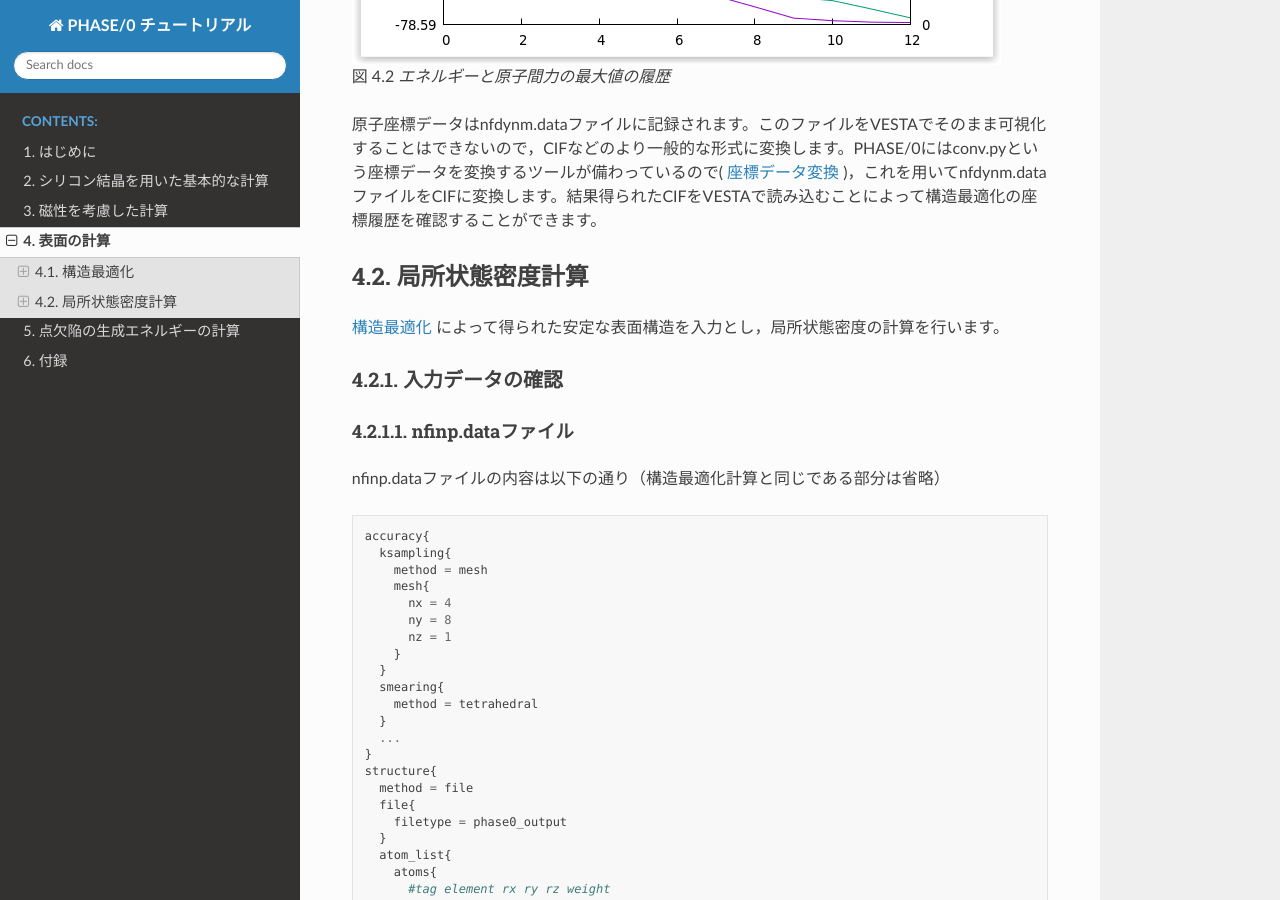
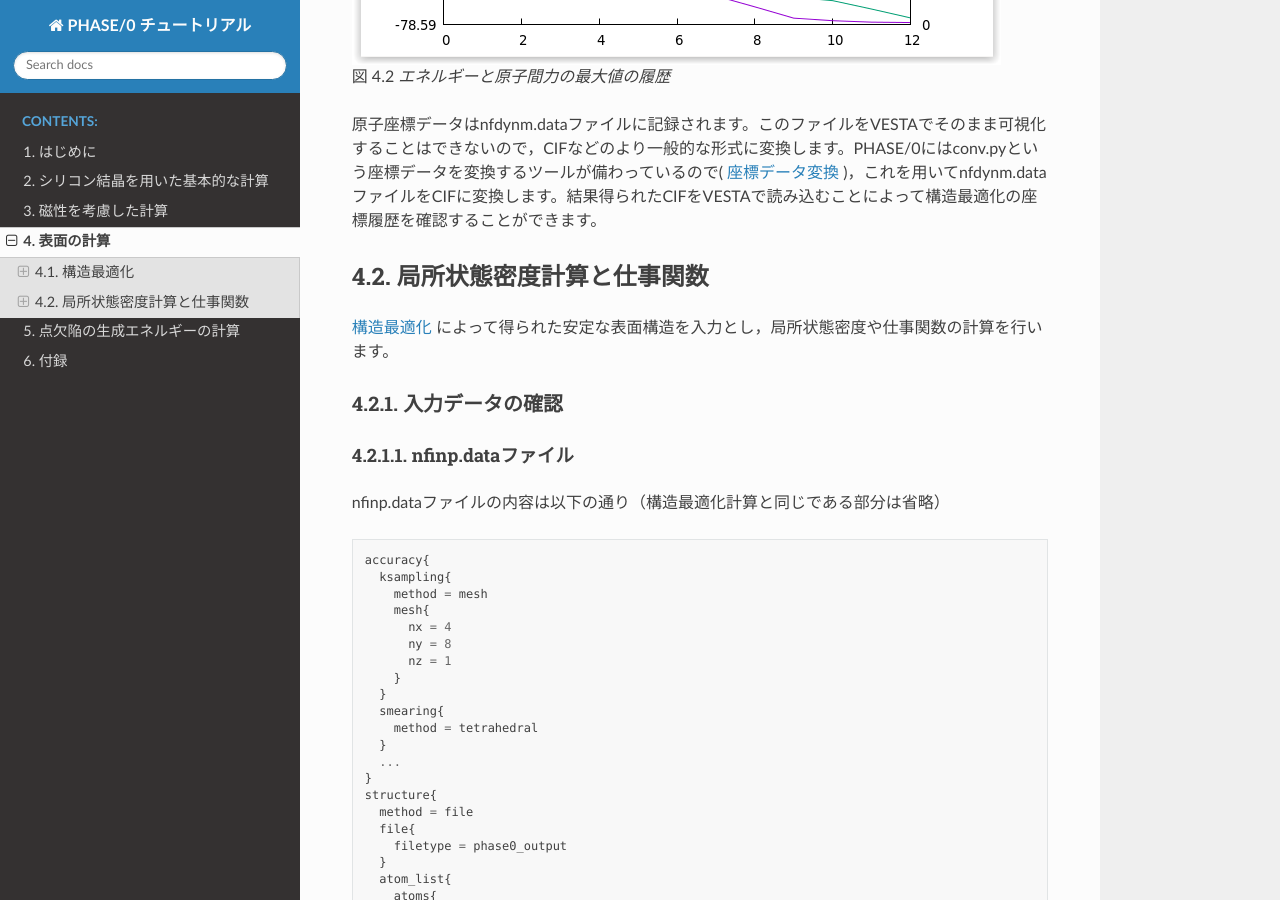
Before and after one commit to Materials-Science-Software-Consortium/phase0_tutorial_wsl, a Sphinx documentation site: the page built from source/surf.rst, in a window 1280 px wide and 900 px high, scrolled down 4053 px. Built offline with Sphinx 7.4.7 and the Read the Docs theme 2.0.0, drawn with Linux system fonts in a browser that asks for light colours.

Commit message:
Issues #18の指摘に対応

```diff
--- a/source/surf.rst
+++ b/source/surf.rst
@@ -138,10 +138,10 @@ PHASE/0は平面波基底を利用するので扱うことが可能なのは周
 
 原子座標データはnfdynm.dataファイルに記録されます。このファイルをVESTAでそのまま可視化することはできないので，CIFなどのより一般的な形式に変換します。PHASE/0にはconv.pyという座標データを変換するツールが備わっているので( :ref:`sup_section_convpy` )，これを用いてnfdynm.dataファイルをCIFに変換します。結果得られたCIFをVESTAで読み込むことによって構造最適化の座標履歴を確認することができます。
 
-局所状態密度計算
-----------------
+局所状態密度計算と仕事関数
+-----------------------------
 
-\ :ref:`surf_relax_section` によって得られた安定な表面構造を入力とし，局所状態密度の計算を行います。
+\ :ref:`surf_relax_section` によって得られた安定な表面構造を入力とし，局所状態密度や仕事関数の計算を行います。
 
 .. _入力データの確認-8:
 
```
